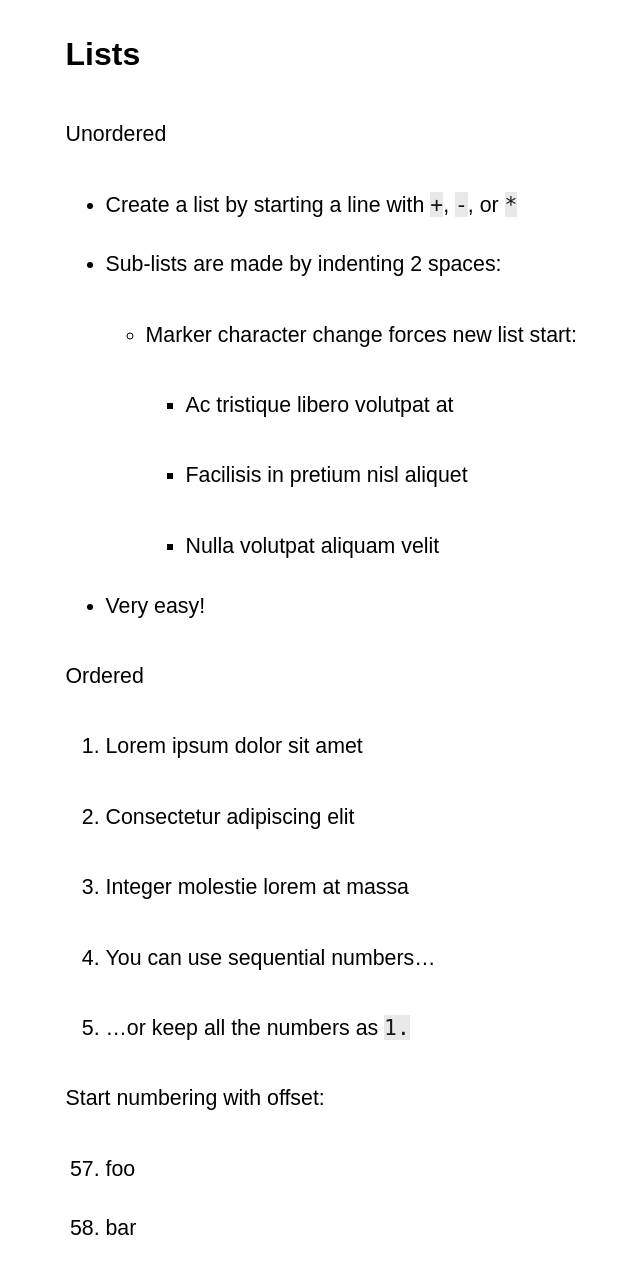
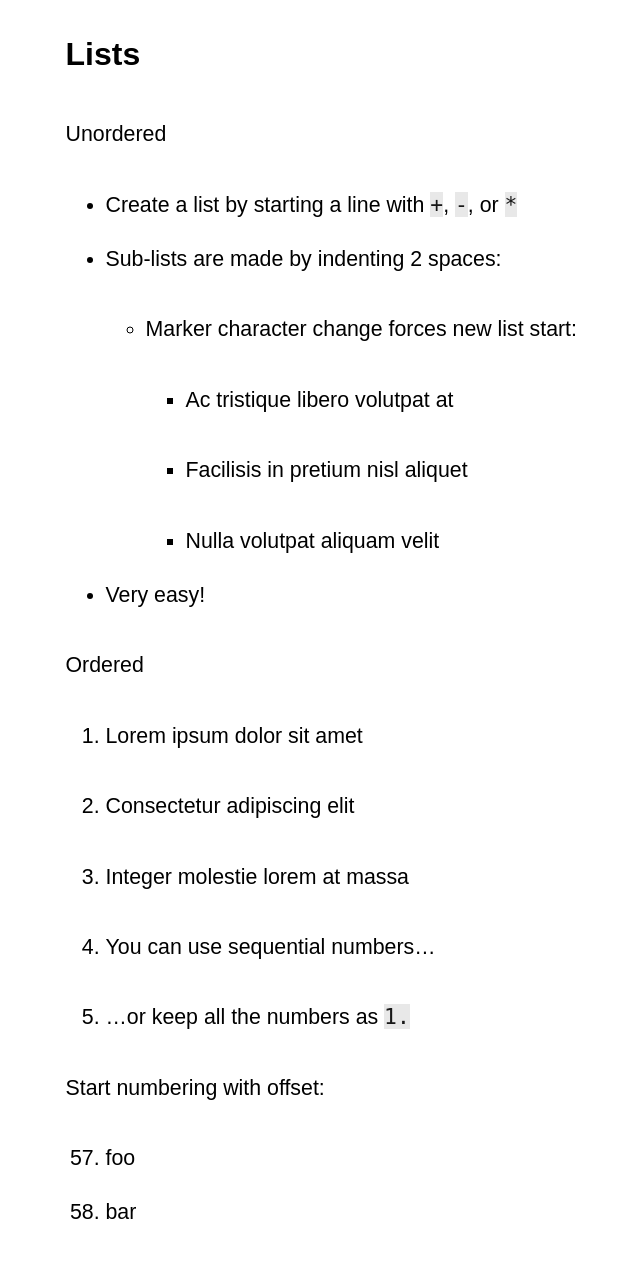
Before and after one commit to toftpokk/django-template, a Django app: page / in a window 1280 px wide. Shown: the part 1910-3185 px from the top of the page, without its empty margins (189-829 px from the left). Run offline with Django 4.2, Linux system fonts and the light colour scheme.

Commit message:
Fix: prose li css

```diff
--- a/layout/static/layout/content.css
+++ b/layout/static/layout/content.css
@@ -37,7 +37,7 @@
 }
 
 .prose li {
-    margin-top: 1em;
+    margin-top: 1rem;
 }
 
 .prose blockquote {
```
